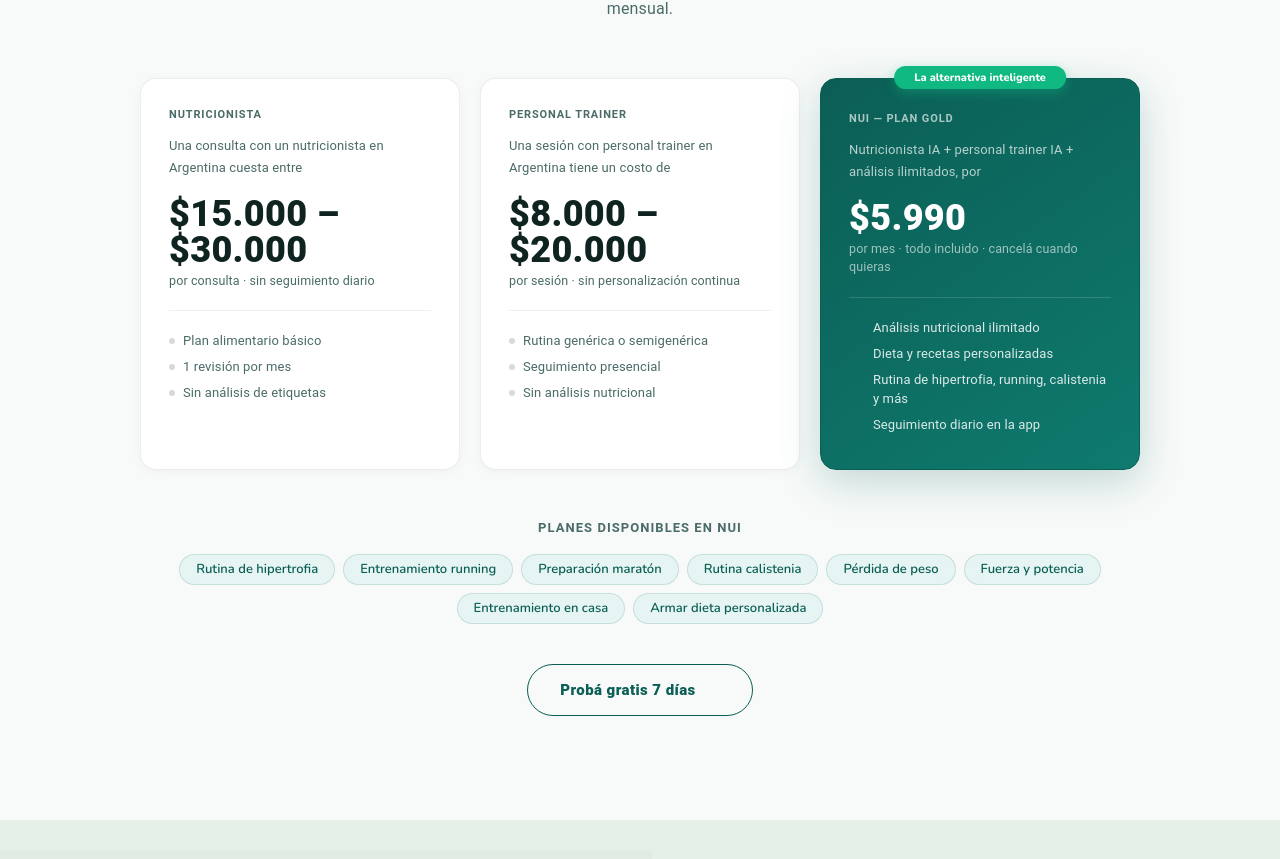
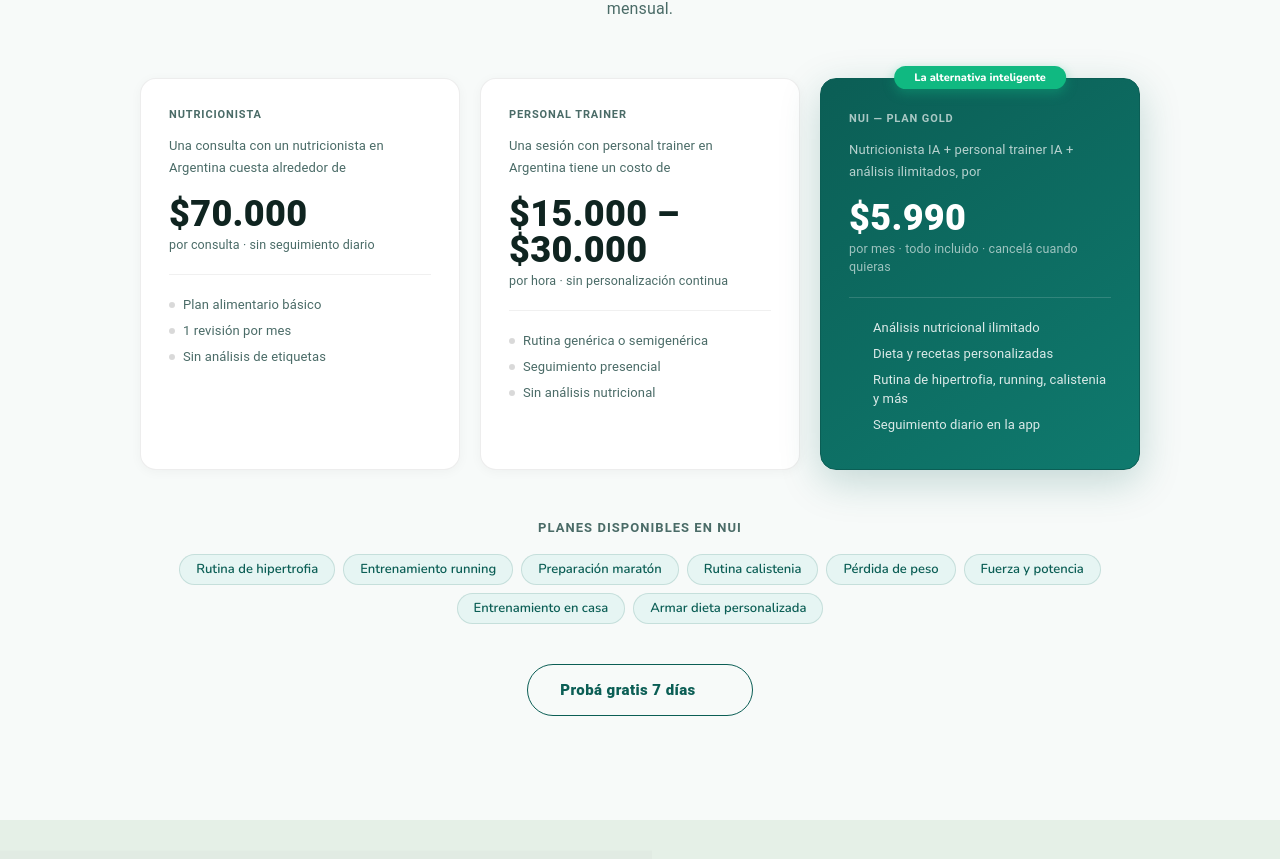
Before and after one commit to pabloebianchet/nutrismart, a React (Vite) app in the folder frontend/: page / in a window 1280 px wide. Shown: the part 3240-4099 px from the top of the page. Built offline with nearby package versions, Linux system fonts and the light colour scheme; no server answers; grey boxes are pictures that could not be loaded; some icons are missing.

Commit message:
feat: landing page with dark hero, modules, how-it-works, pricing and CTA

```diff
--- a/frontend/src/pages/LandingPage.jsx
+++ b/frontend/src/pages/LandingPage.jsx
@@ -556,10 +556,10 @@
             Nutricionista
           </Typography>
           <Typography sx={{ fontSize: 13, color: C.muted, lineHeight: 1.7, mb: 2 }}>
-            Una consulta con un nutricionista en Argentina cuesta entre
+            Una consulta con un nutricionista en Argentina cuesta alrededor de
           </Typography>
           <Typography sx={{ fontSize: 36, fontWeight: 900, color: C.text, lineHeight: 1, mb: 0.5 }}>
-            $15.000 – $30.000
+            $70.000
           </Typography>
           <Typography sx={{ fontSize: 12.5, color: C.muted }}>por consulta · sin seguimiento diario</Typography>
           <Box sx={{ mt: 2.5, pt: 2.5, borderTop: `1px solid rgba(0,0,0,0.06)` }}>
@@ -583,9 +583,9 @@
             Una sesión con personal trainer en Argentina tiene un costo de
           </Typography>
           <Typography sx={{ fontSize: 36, fontWeight: 900, color: C.text, lineHeight: 1, mb: 0.5 }}>
-            $8.000 – $20.000
+            $15.000 – $30.000
           </Typography>
-          <Typography sx={{ fontSize: 12.5, color: C.muted }}>por sesión · sin personalización continua</Typography>
+          <Typography sx={{ fontSize: 12.5, color: C.muted }}>por hora · sin personalización continua</Typography>
           <Box sx={{ mt: 2.5, pt: 2.5, borderTop: `1px solid rgba(0,0,0,0.06)` }}>
             {["Rutina genérica o semigenérica", "Seguimiento presencial", "Sin análisis nutricional"].map((f) => (
               <Stack key={f} direction="row" spacing={1} alignItems="center" mb={0.8}>
```
